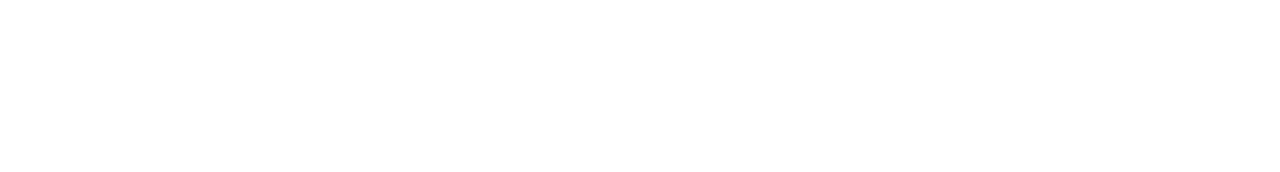
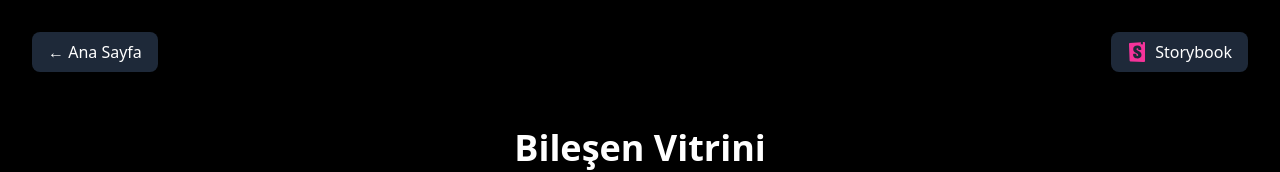
Before and after one commit to EnderKaran/Interface-Foundryy, a React (Vite) app in the folder interface-foundry/: page /Interface-Foundry/component/3d-card in a window 1280 px wide. Before the commit this address had no page. Shown: the top 172 px of the page. Built offline with nearby package versions, Linux system fonts and the light colour scheme.

Commit message:
gerekli düzenlemeler yapıldı

```diff
--- a/interface-foundry/package.json
+++ b/interface-foundry/package.json
@@ -9,7 +9,7 @@
     "lint": "eslint .",
     "preview": "vite preview",
     "storybook": "storybook dev -p 6006",
-    "build-storybook": "storybook build"
+    "build-storybook": "storybook build -o dist/storybook"
   },
   "dependencies": {
     "@tailwindcss/vite": "^4.1.13",
--- a/interface-foundry/src/App.jsx
+++ b/interface-foundry/src/App.jsx
@@ -7,7 +7,7 @@ import './App.css';
 
 function App() {
   return (
-    <BrowserRouter>
+    <BrowserRouter basename="/Interface-Foundry/">
       <Routes>
         <Route path="/" element={<HomePage />} />
 
--- a/interface-foundry/src/main.jsx
+++ b/interface-foundry/src/main.jsx
@@ -1,5 +1,6 @@
 import { StrictMode } from 'react'
 import { createRoot } from 'react-dom/client'
+import './App.css'
 import App from './App.jsx'
 
 createRoot(document.getElementById('root')).render(
--- a/interface-foundry/src/pages/ComponentDetailPage.jsx
+++ b/interface-foundry/src/pages/ComponentDetailPage.jsx
@@ -8,7 +8,7 @@ import { ProfileCardShowcase } from '../components/showcase/ProfileCardShowcase'
 import { AlbumCardShowcase } from '../components/showcase/AlbumCardShowcase';
 
 export function ComponentDetailPage() {
-    const storybookUrl = "http://localhost:6006/";
+    const storybookUrl = `${import.meta.env.VITE_STORYBOOK_URL}/?path=/story/ui-3d-card--basic-usage`;
 
     const allComponents = [
         {
```
Also changed, not shown: 2 other files (tests, documents, lock files or other folders).
